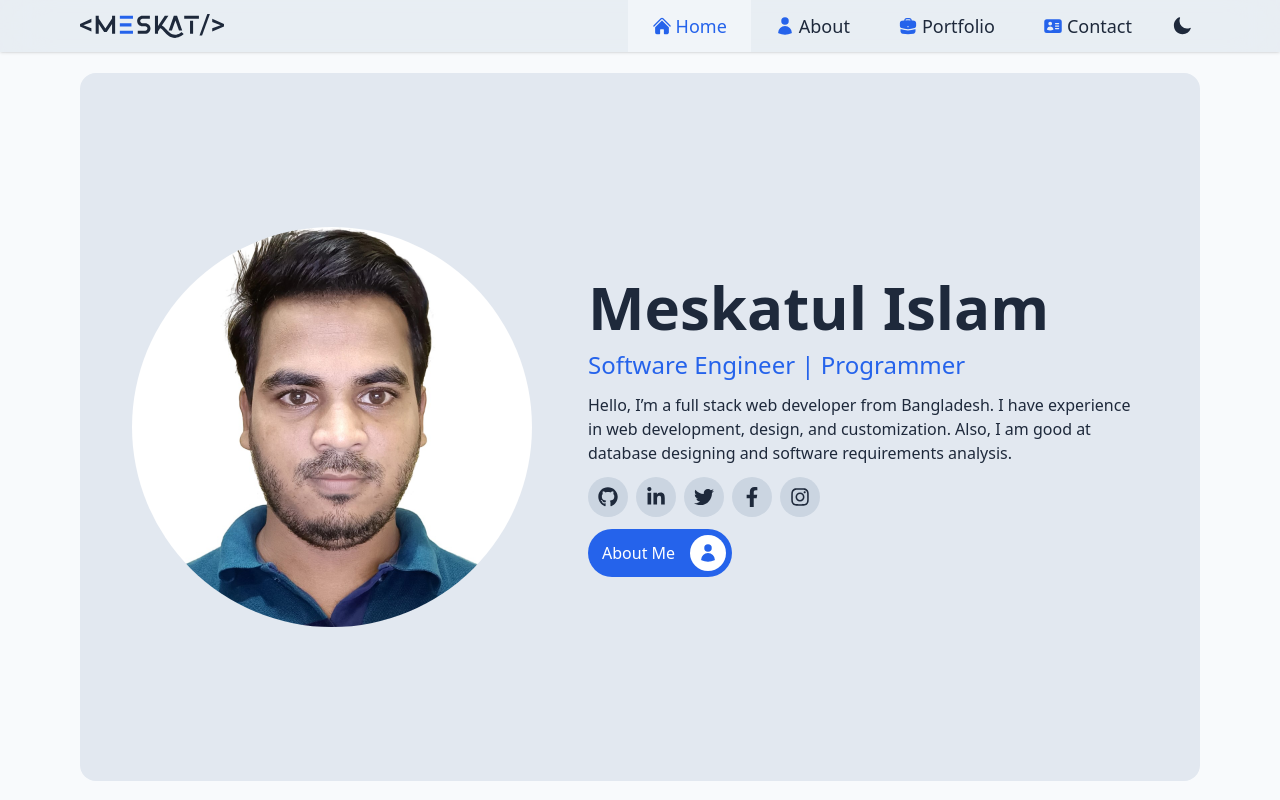
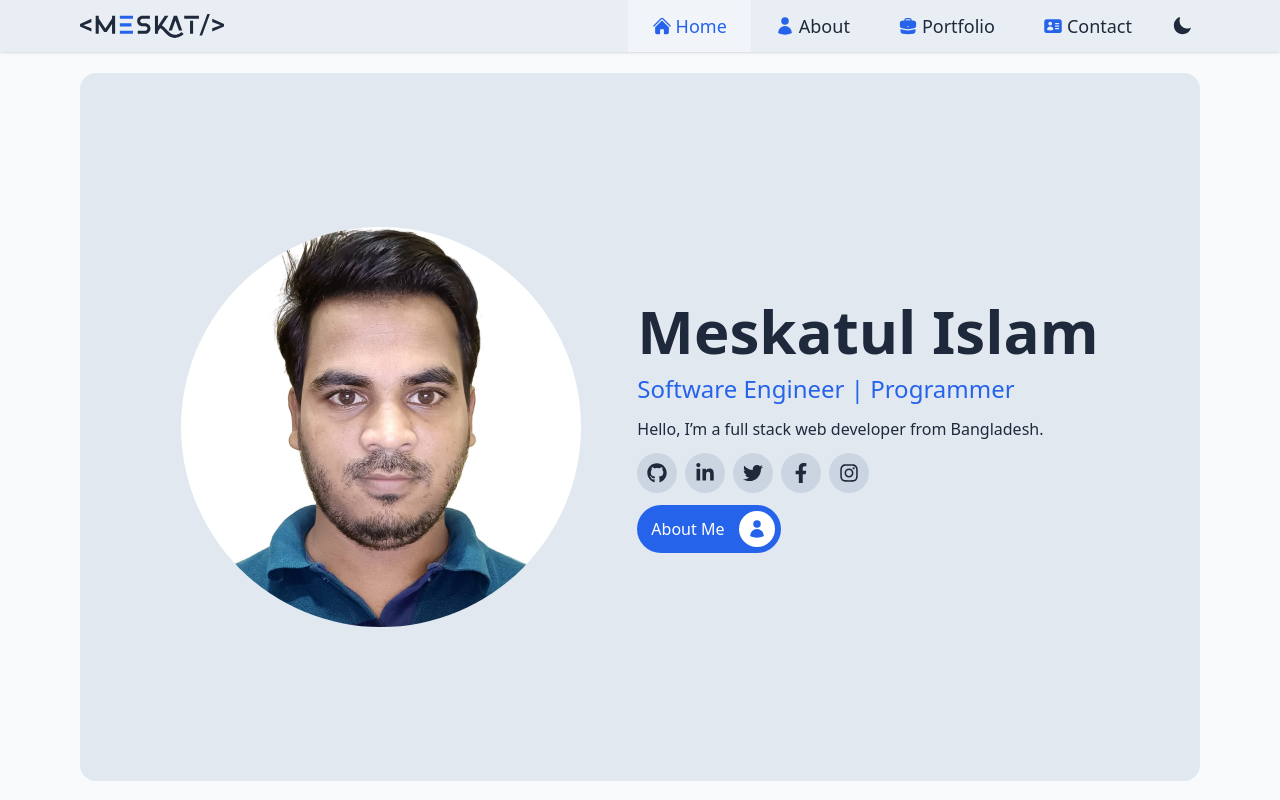
Before and after one commit to iammeskat/iammeskat.github.io, a React (Create React App) app: page / in a window 1280 px wide. Shown: the top 800 px of the page. Built offline with nearby package versions, Linux system fonts and the light colour scheme; no server answers.

Commit message:
fix: update data

```diff
--- a/src/data/personalData.js
+++ b/src/data/personalData.js
@@ -3,7 +3,9 @@ export const personalData = {
     age: "24",
     dob: "",
     tagline: "Software Engineer | Programmer",
-    description: "Hello, I’m a full stack web developer from Bangladesh. I have experience in web development, design, and customization. Also, I am good at database designing and software requirements analysis.",
+    // tagline: "Full-Stack Software Engineer",
+    // description: "Hello, I’m a full stack web developer from Bangladesh. I have experience in web development, design, and customization. Also, I am good at database designing and software requirements analysis.",
+    description: "Hello, I’m a full stack web developer from Bangladesh.",
     img: "./images/mesq.jpg",
     emails: ["meskatcse@gmail.com", "meskat@live.com"],
     phones: ["+880 1754-65**81"],
--- a/src/data/skillsData.js
+++ b/src/data/skillsData.js
@@ -1,19 +1,20 @@
-export  const skillsData = [
-    { title: "laravel", type: "backend",icon: "laravel.svg" },
-    { title: "react.js", type: "frontend",icon: "react.svg" },
-    { title: "node.js", type: "backend",icon: "nodejs.svg" },
-    { title: "express.js", type: "backend",icon: "express-js.svg" },
-    { title: "tailwind css", type: "frontend",icon: "tailwindcss.svg" },
-    { title: "bootstrap", type: "frontend",icon: "bootstrap.svg" },
-    { title: "php", type: "programming language",icon: "php.svg" },
-    { title: "javascript", type: "programming language",icon: "js.png" },
-    { title: "python", type: "programming language",icon: "python.svg" },
-    { title: "html", type: "frontend",icon: "html.svg" },
-    { title: "css", type: "frontend", icon: "css.svg" },
-    { title: "mysql", type: "database",icon: "MySQL_logo.svg" },
-    { title: "mongo db", type: "database",icon: "mongodb.svg" },
-    { title: "Git & Github", type: "tools & other",icon: "git.svg" },
-    { title: "aws lambda", type: "tools & other",icon: "awslambda.svg" },
-    { title: "c panel", type: "tools & other",icon: "cp.png" },
+export const skillsData = [
+  { title: "laravel", type: "backend", icon: "laravel.svg" },
+  { title: "next.js", type: "frontend", icon: "next.svg" },
+  { title: "react.js", type: "frontend", icon: "react.svg" },
+  { title: "node.js", type: "backend", icon: "nodejs.svg" },
+  { title: "express.js", type: "backend", icon: "express-js.svg" },
+  { title: "tailwind css", type: "frontend", icon: "tailwindcss.svg" },
+  { title: "bootstrap", type: "frontend", icon: "bootstrap.svg" },
+  { title: "php", type: "programming language", icon: "php.svg" },
+  { title: "javascript", type: "programming language", icon: "js.png" },
+  { title: "python", type: "programming language", icon: "python.svg" },
+  { title: "html", type: "frontend", icon: "html.svg" },
+  { title: "css", type: "frontend", icon: "css.svg" },
+  { title: "mysql", type: "database", icon: "MySQL_logo.svg" },
+  { title: "mongo db", type: "database", icon: "mongodb.svg" },
+  { title: "Git & Github", type: "tools & other", icon: "git.svg" },
+  { title: "aws lambda", type: "tools & other", icon: "awslambda.svg" },
+  { title: "c panel", type: "tools & other", icon: "cp.png" },
 
-  ];
+];
--- a/src/data/workData.js
+++ b/src/data/workData.js
@@ -1,8 +1,31 @@
 export const workData = [
     {
+        title: "Folder Structure Viewer ",
+        img: "project/fsv.png",
+        // description: "Lorem Ipsum Dolor Sit Amet Consectetur Adipisicing",
+        tools: "ReactJs, ExpressJs, and NodeJs",
+        github: "https://github.com/iammeskat/folder-structure-viewer",
+        live: "https://folder-structure-viewer.netlify.app/"
+    }, {
+        title: "PUCShop - Admin Panel (Backend)",
+        img: "project/pucshop.jpeg",
+        // description: "CRM-integrated web e-commerce platform. Added almost all required modules for e-commerce admin. This project is built using NodeJs, ExpressJS, and MongoDB.",
+        // description: "Lorem Ipsum Dolor Sit Amet Consectetur Adipisicing",
+        tools: "NodeJS, ExpressJS, and MongoDB",
+        github: "https://github.com/iammeskat/final-project-backend/",
+        live: "https://e-shop-admin.skdhar.com/"
+    }, {
+        title: "PUCShop - Admin Panel (Frontend)",
+        img: "project/pucshop.jpeg",
+        // description: "CRM-integrated web e-commerce platform. Added almost all required modules for e-commerce admin. This project is built using ReactJs and Tailwind CSS",
+        // description: "Lorem Ipsum Dolor Sit Amet Consectetur Adipisicing",
+        tools: "ReactJs, Tailwind CSS, HTML, and CSS",
+        github: "https://github.com/iammeskat/react-e-commerce-admin-panel",
+        live: "https://e-shop-admin.skdhar.com/"
+    },{
         title: "Thumbnail Generator with AWS Lambda ",
         img: "project/thumbnail.png",
-        description: "Lorem Ipsum Dolor Sit Amet Consectetur Adipisicing",
+        // description: "Lorem Ipsum Dolor Sit Amet Consectetur Adipisicing",
         tools: "NodeJs, and AWS Lambda",
         github: "https://github.com/iammeskat/aws-lambda-thumbnail-generator",
         live: ""
@@ -10,59 +33,42 @@ export const workData = [
     {
         title: "My Personal Portfolio Website",
         img: "project/portfolio.jpeg",
-        description: "Lorem Ipsum Dolor Sit Amet Consectetur Adipisicing",
+        // description: "Lorem Ipsum Dolor Sit Amet Consectetur Adipisicing",
         tools: "ReactJS, Tailwind CSS,, HTML, and CSS",
         github: "https://github.com/iammeskat/iammeskat.github.io",
         live: "/#"
-    },
-    {
-        title: "PUCShop - Admin Panel (Backend)",
-        img: "project/pucshop.jpeg",
-        // description: "CRM-integrated web e-commerce platform. Added almost all required modules for e-commerce admin. This project is built using NodeJs, ExpressJS, and MongoDB.",
-        description: "Lorem Ipsum Dolor Sit Amet Consectetur Adipisicing",
-        tools: "NodeJS, ExpressJS, and MongoDB",
-        github: "https://github.com/iammeskat/final-project-backend/",
-        live: "https://e-shop-admin.skdhar.com/"
-    },{
-        title: "PUCShop - Admin Panel (Frontend)",
-        img: "project/pucshop.jpeg",
-        // description: "CRM-integrated web e-commerce platform. Added almost all required modules for e-commerce admin. This project is built using ReactJs and Tailwind CSS",
-        description: "Lorem Ipsum Dolor Sit Amet Consectetur Adipisicing",
-        tools: "ReactJs, Tailwind CSS, HTML, and CSS",
-        github: "https://github.com/iammeskat/react-e-commerce-admin-panel",
-        live: "https://e-shop-admin.skdhar.com/"
-    },{
+    }, {
         title: "Hotel Info & Guest Monitoring System",
         img: "project/hotelinfo.jpg",
-        description: "Lorem Ipsum Dolor Sit Amet Consectetur Adipisicing",
+        // description: "Lorem Ipsum Dolor Sit Amet Consectetur Adipisicing",
         tools: "PHP, Laravel, and MySQL",
         github: "https://github.com/iammeskat/",
         live: ""
-    },{
+    }, {
         title: "Student Information System (Backend)",
         img: "project/sis.jpg",
-        description: "Lorem Ipsum Dolor Sit Amet Consectetur Adipisicing",
-        tools:  "PHP, Laravel, and MySQL",
+        // description: "Lorem Ipsum Dolor Sit Amet Consectetur Adipisicing",
+        tools: "PHP, Laravel, and MySQL",
         github: "https://github.com/iammeskat/StudentInformationSystem/tree/development",
         live: ""
-    },{
+    }, {
         title: "E-Commerce Web UI",
         img: "project/ecomtemplate.jpeg",
-        description: "Lorem Ipsum Dolor Sit Amet Consectetur Adipisicing",
+        // description: "Lorem Ipsum Dolor Sit Amet Consectetur Adipisicing",
         tools: "HTML, and Tailwind CSS",
         github: "https://github.com/iammeskat/e-commerce-web-template",
         live: "https://iammeskat.github.io/e-commerce-web-template/src/html/home.html"
-    },{
+    }, {
         title: "Facebook News Feed with Functionality",
         img: "project/fbnewsfeed.jpeg",
-        description: "Lorem Ipsum Dolor Sit Amet Consectetur Adipisicing",
+        // description: "Lorem Ipsum Dolor Sit Amet Consectetur Adipisicing",
         tools: "ReactJS, Bootstrap, HTML, and CSS",
         github: "https://github.com/iammeskat/facebook-news-feed",
         live: "https://meskatulislam.github.io/react-fb-newsfeed/"
-    },{
+    }, {
         title: "Pustak Udhyan (Old Book Buying & Selling Platform)",
         img: "project/oldbook.jpg",
-        description: "Lorem Ipsum Dolor Sit Amet Consectetur Adipisicing",
+        // description: "Lorem Ipsum Dolor Sit Amet Consectetur Adipisicing",
         tools: "PHP, Laravel, and MySQL",
         github: "https://github.com/iammeskat/old_book_store/tree/dev",
         live: ""
```
Also changed, not shown: public/images/next.svg (added), public/images/project/fsv.png (added), 9 other files (tests, documents, lock files or other folders).
